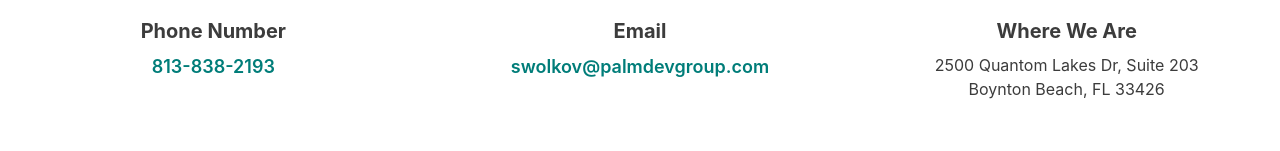
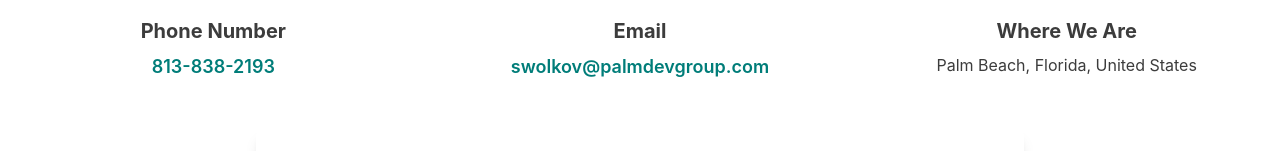
Before and after one commit to Garvitdudeja/PalmRenovation, a Next.js app: page /contact in a window 1280 px wide. Shown: the part 759-910 px from the top of the page. Built offline with nearby package versions, Linux system fonts and the light colour scheme; no server answers.

Commit message:
updated address

```diff
--- a/app/about-us/page.tsx
+++ b/app/about-us/page.tsx
@@ -8,7 +8,7 @@
 
 export const metadata: Metadata = {
   title: 'About Us',
-  description: 'Learn about Palm Renovate - a full-service construction company based in Boynton Beach, Florida with over 15 years of experience in home renovation. Our mission is to put people first. Licensed, bonded, and insured contractors serving Palm Beach & Broward County.',
+  description: 'Learn about Palm Renovate - a full-service construction company based in Palm Beach, Florida, United States with over 15 years of experience in home renovation. Our mission is to put people first. Licensed, bonded, and insured contractors serving Palm Beach & Broward County.',
   keywords: [
     'about Palm Renovate',
     'home renovation company Florida',
@@ -70,7 +70,7 @@
                 With over 15 years of experience in the home renovation industry, we have made it our mission to stand out from the competition. Our goal is to focus on creating spaces that enhance each of our clients&apos; lifestyles.
               </p>
               <p className="text-lg text-charcoal-gray leading-relaxed mb-8">
-                With an emphasis on exceptional service and high-quality work, Palm Renovate makes the renovation experience enjoyable for all homeowners. As a full-service construction company based in Boynton Beach, Florida, our team can handle any renovation or expansion project. This includes everything from bathroom renovations to entirely new construction. We&apos;re dedicated to ensuring you have the best possible experience for your next home renovation.
+                With an emphasis on exceptional service and high-quality work, Palm Renovate makes the renovation experience enjoyable for all homeowners. As a full-service construction company based in Palm Beach, Florida, United States, our team can handle any renovation or expansion project. This includes everything from bathroom renovations to entirely new construction. We&apos;re dedicated to ensuring you have the best possible experience for your next home renovation.
               </p>
               <div className="text-center">
                 <Link
--- a/app/contact/page.tsx
+++ b/app/contact/page.tsx
@@ -8,7 +8,7 @@
 
 export const metadata: Metadata = {
   title: 'Contact Us',
-  description: 'Get in touch with Palm Renovate for your home remodeling needs. Contact us by phone at 813-838-2193, email, or fill out our contact form. Located in Boynton Beach, Florida. Serving Palm Beach & Broward County.',
+  description: 'Get in touch with Palm Renovate for your home remodeling needs. Contact us by phone at 813-838-2193, email, or fill out our contact form. Located in Palm Beach, Florida, United States. Serving Palm Beach & Broward County.',
   keywords: [
     'contact Palm Renovate',
     'home remodeling quote',
@@ -19,7 +19,7 @@
   ],
   openGraph: {
     title: 'Contact Us - Palm Renovate',
-    description: 'Get in touch with Palm Renovate for your home remodeling needs. Contact us by phone, email, or fill out our contact form. Located in Boynton Beach, Florida.',
+    description: 'Get in touch with Palm Renovate for your home remodeling needs. Contact us by phone, email, or fill out our contact form. Located in Palm Beach, Florida, United States.',
     url: `${siteUrl}/contact`,
     siteName: 'Palm Renovate',
     images: [
@@ -146,8 +146,7 @@
                 </div>
                 <h3 className="text-xl font-bold text-charcoal-gray mb-2">Where We Are</h3>
                 <p className="text-charcoal-gray">
-                  2500 Quantom Lakes Dr, Suite 203<br />
-                  Boynton Beach, FL 33426
+                  Palm Beach, Florida, United States
                 </p>
               </div>
             </div>
--- a/components/StructuredData.tsx
+++ b/components/StructuredData.tsx
@@ -13,16 +13,14 @@
     description: "Palm Renovate is your trusted local home remodeling company with over 15 years of experience transforming living spaces. Licensed, bonded, and insured contractors serving Palm Beach & Broward County.",
     address: {
       "@type": "PostalAddress",
-      streetAddress: "2500 Quantom Lakes Dr, Suite 203",
-      addressLocality: "Boynton Beach",
+      addressLocality: "Palm Beach",
       addressRegion: "FL",
-      postalCode: "33426",
       addressCountry: "US",
     },
     geo: {
       "@type": "GeoCoordinates",
-      latitude: "26.5284",
-      longitude: "-80.0906",
+      latitude: "26.7056",
+      longitude: "-80.0364",
     },
     telephone: "+1-813-838-2193",
     email: "swolkov@palmdevgroup.com",
```
